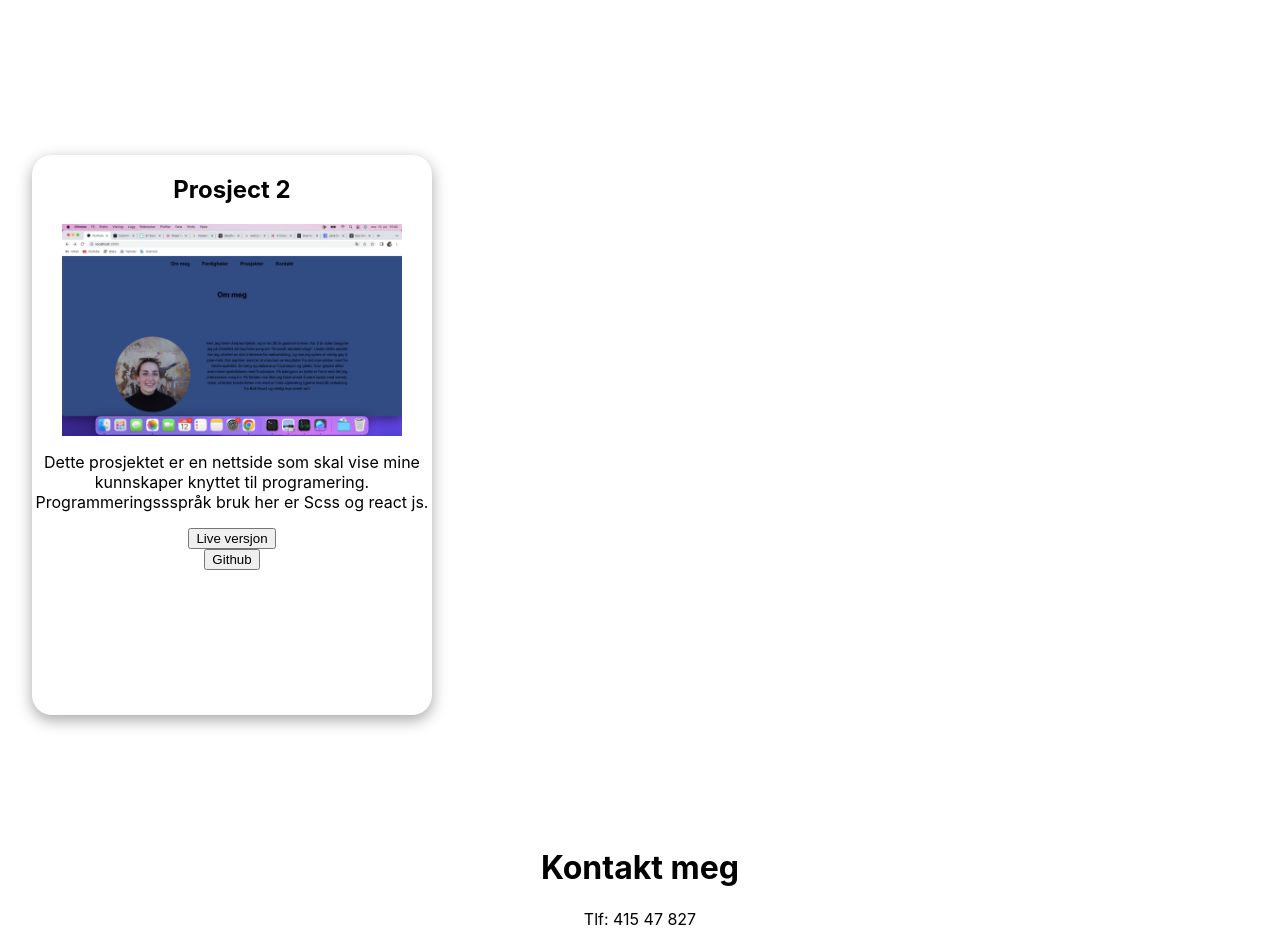
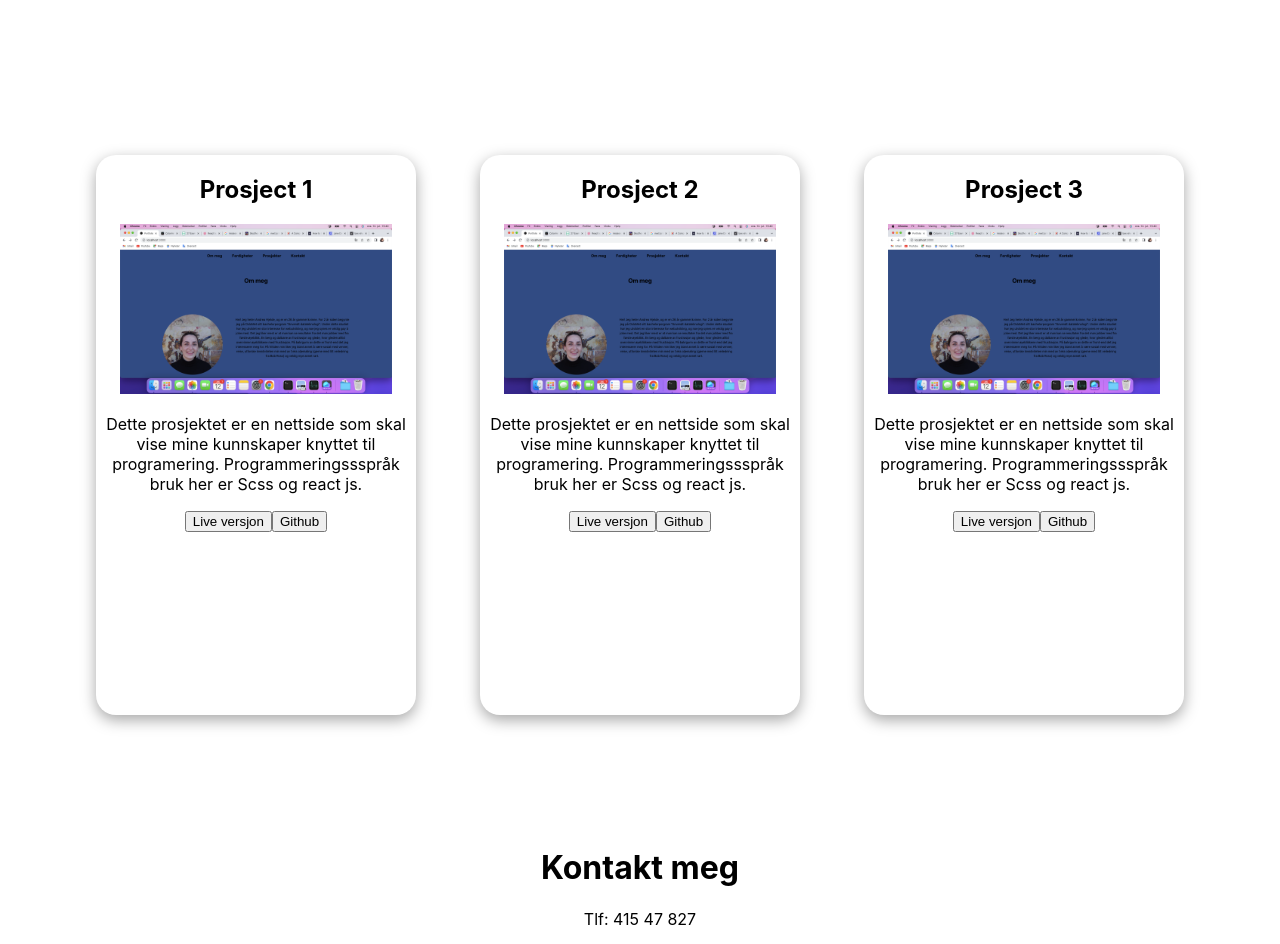
Before and after one commit to andreahjelde/portfolio, a React (Create React App) app: page / in a window 1280 px wide. Shown: the part 1500-2444 px from the top of the page. Built offline with nearby package versions, Linux system fonts and the light colour scheme.

Commit message:
change color and add elements

```diff
--- a/public/index.html
+++ b/public/index.html
@@ -27,17 +27,6 @@
     <title>Portfolio</title>
   </head>
   <body>
-    <noscript>You need to enable JavaScript to run this app.</noscript>
     <div id="root"></div>
-    <!--
-      This HTML file is a template.
-      If you open it directly in the browser, you will see an empty page.
-
-      You can add webfonts, meta tags, or analytics to this file.
-      The build step will place the bundled scripts into the <body> tag.
-
-      To begin the development, run `npm start` or `yarn start`.
-      To create a production bundle, use `npm run build` or `yarn build`.
-    -->
   </body>
 </html>
--- a/src/App.js
+++ b/src/App.js
@@ -7,6 +7,7 @@ import Skills from "./Components/Skills";
 import Footer from "./Components/Footer";
 import Typewriter from "./Components/Typewriter"
 import { useRef } from "react";
+import ButtonToTop from "./Components/ButtonToTop";
 
 
 
@@ -25,6 +26,7 @@ function App() {
   };
 
   return (
+
     <div className={"App"}>
       <header className={"header"}>
         <div className={"container_navbar"}>
@@ -36,13 +38,13 @@ function App() {
       </header>
 
       <main className={"main"}>
+        <ButtonToTop />
         <Typewriter />
         <About ref={about}/>
         <Skills ref={skills} />
         <Projects ref={projects} />
         <Contact ref={contact}/>
       </main>
-
 
         <Footer />
 
--- /dev/null
+++ b/src/Components/ButtonToTop.js
@@ -0,0 +1,16 @@
+import React from "react"
+import styles from '../styles/ButtonToTop.module.scss'
+
+const ButtonToTop = (props) => {
+
+
+    return(
+        <>
+        <div onClick={props.scrollUp}>
+            <button className={styles.btnToTop}>Til topp</button>
+        </div>
+        </>
+    )
+}
+
+export default ButtonToTop;
--- a/src/Components/Projects.js
+++ b/src/Components/Projects.js
@@ -8,9 +8,20 @@ const Projects = React.forwardRef((props, ref) => {
     return (
         /*<h1 className={styles.title1El}>Mine prosjekter</h1>*/
 
+            <div className={styles.mainContainer}>
+                <Box>
+                    <div ref={ref} className={styles.container1}>
+                        <h2 className={styles.titleEl}>Prosject 1</h2>
+                        <img className={styles.bildeProsject} src={project} alt={"project"}/>
+                        <p className={styles.textEl}>Dette prosjektet er en nettside som skal vise mine kunnskaper knyttet til programering.
+                                        Programmeringssspråk bruk her er Scss og react js.</p>
+                        <button className={styles.btnLive}>Live versjon</button>
+                        <button  className={styles.btnGithub}>Github</button>
+                    </div>
 
+                </Box>
                 <Box>
-                <div ref={ref} className={styles.container}>
+                    <div ref={ref} className={styles.container2}>
                         <h2 className={styles.titleEl}>Prosject 2</h2>
                         <img className={styles.bildeProsject} src={project} alt={"project"}/>
                         <p className={styles.textEl}>Dette prosjektet er en nettside som skal vise mine kunnskaper knyttet til programering.
@@ -21,6 +32,19 @@ const Projects = React.forwardRef((props, ref) => {
 
                 </Box>
 
+                <Box>
+                    <div ref={ref} className={styles.container3}>
+                        <h2 className={styles.titleEl}>Prosject 3</h2>
+                        <img className={styles.bildeProsject} src={project} alt={"project"}/>
+                        <p className={styles.textEl}>Dette prosjektet er en nettside som skal vise mine kunnskaper knyttet til programering.
+                            Programmeringssspråk bruk her er Scss og react js.</p>
+                        <button className={styles.btnLive}>Live versjon</button>
+                        <button  className={styles.btnGithub}>Github</button>
+                    </div>
+
+                </Box>
+            </div>
+
 
         )
 })
--- a/src/styles/App.scss
+++ b/src/styles/App.scss
@@ -25,7 +25,8 @@
         font-weight: bold;
         font-size: 20px;
         &:hover{
-          color: white;
+          color: $primary-color;
+
         }
       }
     }
--- /dev/null
+++ b/src/styles/ButtonToTop.module.scss
@@ -0,0 +1,25 @@
+@import './variables.scss';
+
+
+.btnGoTopHidden{
+   display: none;
+}
+
+.btnToTop{
+   display: block;
+    border-radius: 50%;
+    background-color: $third-color;
+    color: white;
+    width: 3.5rem;
+    height: 3.5rem;
+    position: fixed;
+    z-index: 1;
+    left: 90%;
+    bottom: 10rem;
+    border-style: none;
+
+}
+
+.btnToTop:active{background-color: red;}
+
+.btnToTop:hover{background-color: $primary-color;}
--- a/src/styles/Footer.module.scss
+++ b/src/styles/Footer.module.scss
@@ -16,8 +16,8 @@
             justify-items: center;
             align-items:center;
             &:hover{
-                fill: white;
-                color: white;
+                fill: $primary-color;
+                color: $primary-color;
                 text-decoration:none
             }
 
@@ -34,8 +34,8 @@
             justify-items: center;
             align-items:center;
             &:hover{
-                fill: white;
-                color: black;
+                fill: $primary-color;
+                color: $primary-color;
                 text-decoration:none
             }
         }
--- a/src/styles/Projects.module.scss
+++ b/src/styles/Projects.module.scss
@@ -1,29 +1,59 @@
 @import './variables.scss';
 
-.container{
+.mainContainer{
     display: flex;
-    flex-direction: column;
-    justify-content: center;
+    flex-direction: row;
+    justify-content: space-between;
     align-items: center;
+    margin-left: 4rem;
+    margin-right: 4rem;
 
+    .container1{
 
-    .title1El{
+        .title1El{}
 
-    }
-    .titleEl{
+        .titleEl{}
 
-    }
-    .bildeProsject{
-        width: 85%;
+        .bildeProsject{
+            width: 85%;
+        }
 
+        .textEl{}
 
-    }
-    .textEl{
+        .btnLive{}
+
+        .btnGithub{}
     }
 
-.btnLive{
+.container2{
+        .title1El{}
 
+        .titleEl{}
+
+        .bildeProsject{
+            width: 85%;
+        }
+
+        .textEl{}
+
+        .btnLive{}
+
+        .btnGithub{}
     }
 
-.btnGithub{}
+.container3{
+        .title1El{}
+
+        .titleEl{}
+
+        .bildeProsject{
+            width: 85%;
+        }
+
+        .textEl{}
+
+        .btnLive{}
+
+        .btnGithub{}
+    }
 }
--- a/src/styles/variables.scss
+++ b/src/styles/variables.scss
@@ -7,13 +7,16 @@
 
 
 
+
+$primary-color: #304A83;//mørk blå --> denne har blitt brukt
+$secundary-color: #FCFBFB; //hvit
+$third-color:#000000; //svart
+
+$fourth-color: #83C2DB; //lys blå
+$fifth-color: #58A7BB; //lys men mørk blå
+
+
 /*
-$primary-color: #304A83;
-$secundary-color: #FCFBFB;
-$third-color: #E49A32;
-$fourth-color: #83C2DB;
-$fifth-color: #58A7BB;
-*/
 
 // Breakpoints
 $breakpoints: (
@@ -22,7 +25,7 @@ $breakpoints: (
     laptop: 1270px,
     large: 1500px,
 );
-
+*/
 
 //#FCFBFB
 //#E49A32
```
Lines whose indentation alone changed are shown as unchanged.
